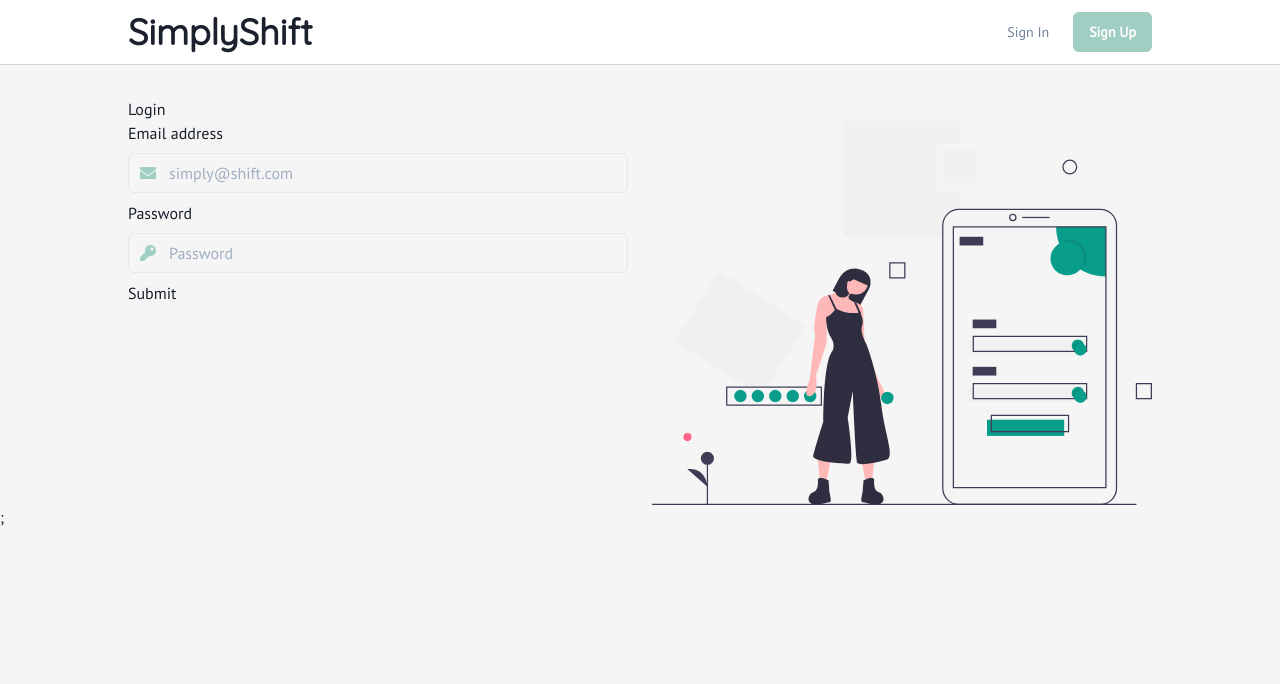
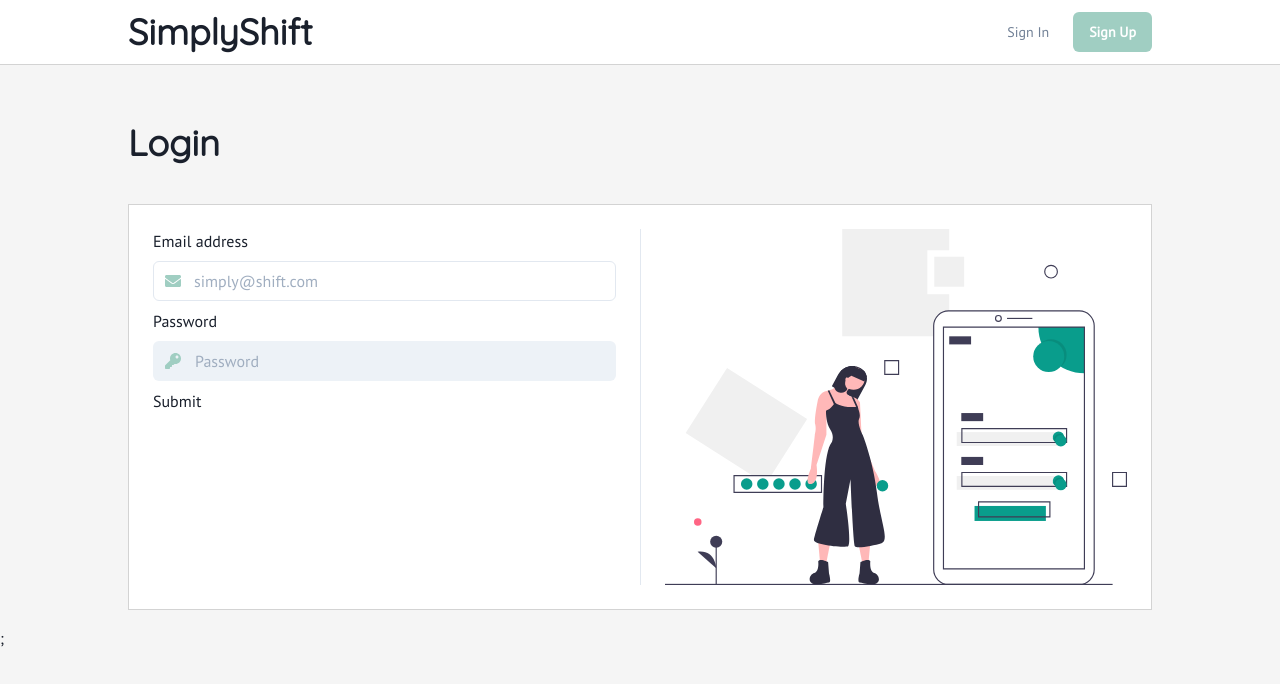
Before and after one commit to winnekes/simplyshift-client, a Next.js app in the folder client/: page /login in a window 1280 px wide. Shown: the top 684 px of the page. Built offline with nearby package versions, Linux system fonts and the light colour scheme.

Commit message:
Implement subcomponents for controlled component usage

```diff
--- /dev/null
+++ b/client/components/page.tsx
@@ -0,0 +1,34 @@
+import { Box } from "@chakra-ui/react";
+import { FunctionComponent } from "react";
+import { width } from "../constants/theme";
+
+interface PageSubComponents {
+  Title: FunctionComponent;
+  Content: FunctionComponent;
+}
+
+const Title: FunctionComponent = ({ children }) => {
+  return <Box py={6}>{children}</Box>;
+};
+
+const Content: FunctionComponent = ({ children }) => {
+  return (
+    <Box
+      bg="white"
+      p={6}
+      marginY={4}
+      border={[null, "1px solid lightgray"]}
+      borderY={["1px solid lightgray"]}
+      width={width}
+    >
+      {children}
+    </Box>
+  );
+};
+
+export const Page: FunctionComponent & PageSubComponents = ({ children }) => {
+  return <div>{children}</div>;
+};
+
+Page.Title = Title;
+Page.Content = Content;
--- a/client/pages/login.tsx
+++ b/client/pages/login.tsx
@@ -1,20 +1,25 @@
-import { useForm } from "react-hook-form";
-import { useAuthContext } from "../contexts/auth-context";
-import { useRouter } from "next/router";
-import { api } from "../services/api";
-import { PageWrapper } from "../components/page-wrapper";
 import {
+  Box,
   FormControl,
   FormHelperText,
   FormLabel,
+  Heading,
+  Icon,
+  Image,
   Input,
   InputGroup,
   InputLeftElement,
-  SimpleGrid,
-  Icon,
+  Stack,
+  StackDivider,
 } from "@chakra-ui/react";
-
+import { Head } from "next/document";
+import { useRouter } from "next/router";
+import { useForm } from "react-hook-form";
 import { FaEnvelope, FaKey } from "react-icons/fa";
+import { Page } from "../components/page";
+import { PageWrapper } from "../components/page-wrapper";
+import { useAuthContext } from "../contexts/auth-context";
+import { api } from "../services/api";
 
 type FormData = {
   email: string;
@@ -35,8 +40,17 @@ export default function Login() {
 
   return (
     <PageWrapper title="Login">
-      <h3>Login</h3>
-      <SimpleGrid columns={2} gap={6}>
+      <Page>
+        <Page.Title>
+          <Heading>Login</Heading>
+        </Page.Title>
+        <Page.Content>
+          <Stack
+            direction={["column", "row"]}
+            spacing="24px"
+            divider={<StackDivider borderColor="gray.200" />}
+          >
+            <Box flex="1">
               <form onSubmit={onSubmit}>
                 <FormControl>
                   <FormLabel>Email address</FormLabel>
@@ -63,6 +77,7 @@ export default function Login() {
                       <Icon as={FaKey} color="brand01.100" />
                     </InputLeftElement>
                     <Input
+                      variant="filled"
                       type="password"
                       placeholder="Password"
                       name="password"
@@ -76,9 +91,13 @@ export default function Login() {
 
                 <button type="submit">Submit</button>
               </form>
-
-        <img src="/images/illustration-login.svg" />
-      </SimpleGrid>
+            </Box>
+            <Box flex="1">
+              <Image src="/images/illustration-login.svg" />
+            </Box>
+          </Stack>
+        </Page.Content>
+      </Page>
     </PageWrapper>
   );
 }
```
Also changed, not shown: client/components/segment.tsx (deleted). Lines whose indentation alone changed are shown as unchanged.
